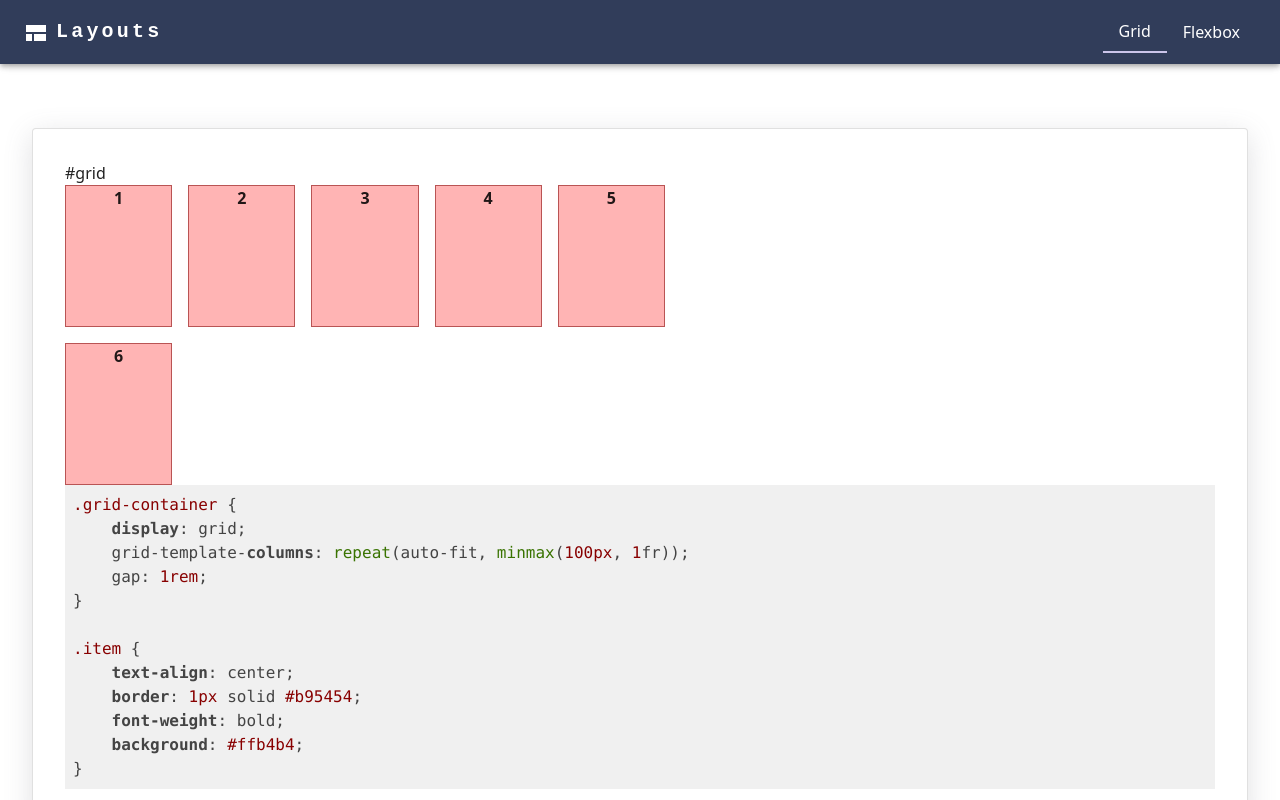
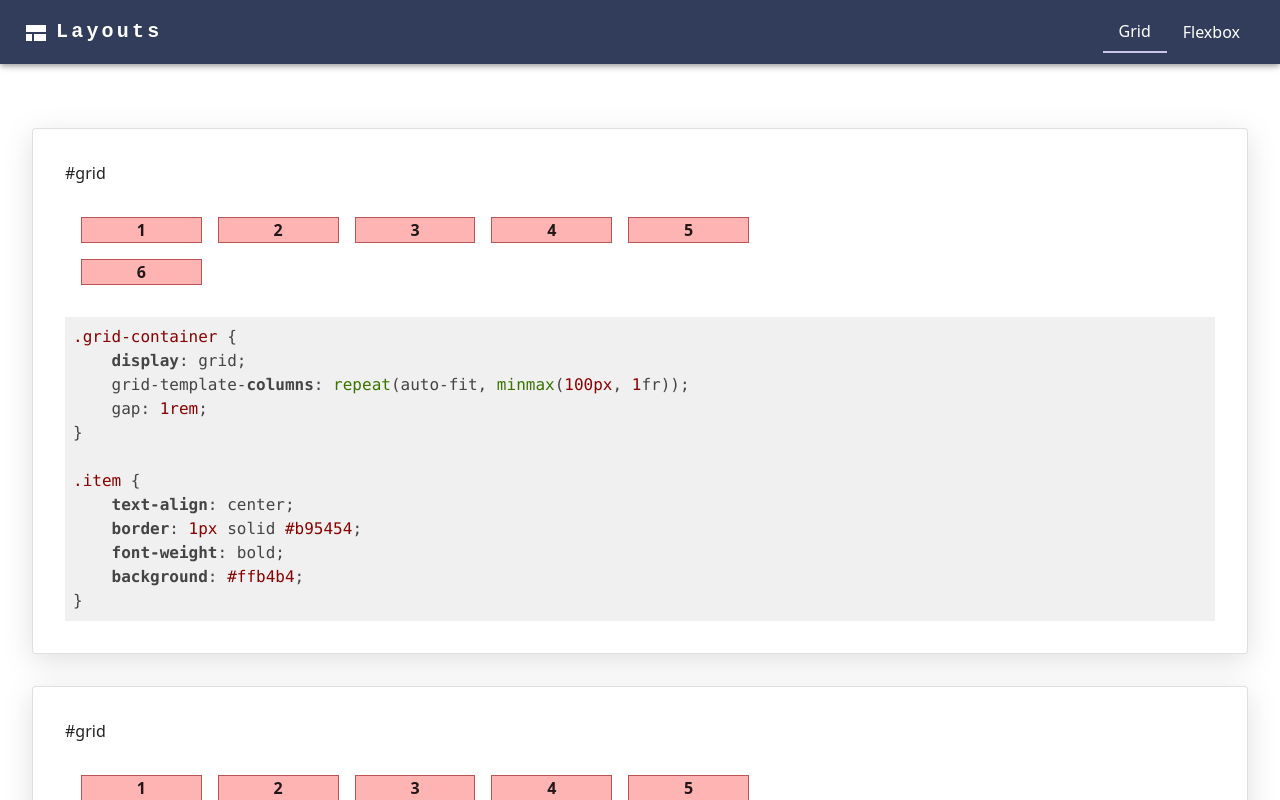
Before and after one commit to 16Bogdan54/Layouts-app-ReactJS, a React (Vite) app: page /grid in a window 1280 px wide. Shown: the top 800 px of the page. Built offline with nearby package versions, Linux system fonts and the light colour scheme.

Commit message:
resizable div test

```diff
--- a/src/components/layouts/LayoutBlock.tsx
+++ b/src/components/layouts/LayoutBlock.tsx
@@ -1,6 +1,6 @@
-import React, {useState} from 'react';
+import React from 'react';
+import {Box}from '@mui/material'
 import './testStyles/testStyles.css'
-// import {Resizable } from 'react-resizable'
 import { Resizable } from "re-resizable";
 
 
@@ -9,18 +9,19 @@ const items: number[] = [1,2,3,4,5,6]
 const LayoutBlock = () => {
 
     return (
+        <Box my={2}>
             <Resizable
                 className="grid-container"
-            // style={style}
                 defaultSize={{
-                width: 600,
-                height: 300
+                    width: 700,
+                    height: 'auto',
                 }}
             >
                 {items.map((item, index) => (
                     <div className="item" key={index}>{item}</div>
                 ))}
             </Resizable>
+        </Box>
 
     );
 };
--- a/src/components/layouts/testStyles/testStyles.css
+++ b/src/components/layouts/testStyles/testStyles.css
@@ -2,6 +2,12 @@
     display: grid;
     grid-template-columns: repeat(auto-fit, minmax(100px, 1fr));
     gap: 1rem;
+    transition: border ease .3s;
+    padding: 1rem;
+}
+
+.grid-container:hover {
+    border: 1px solid black;
 }
 
 .item {
```
Lines whose indentation alone changed are shown as unchanged.
